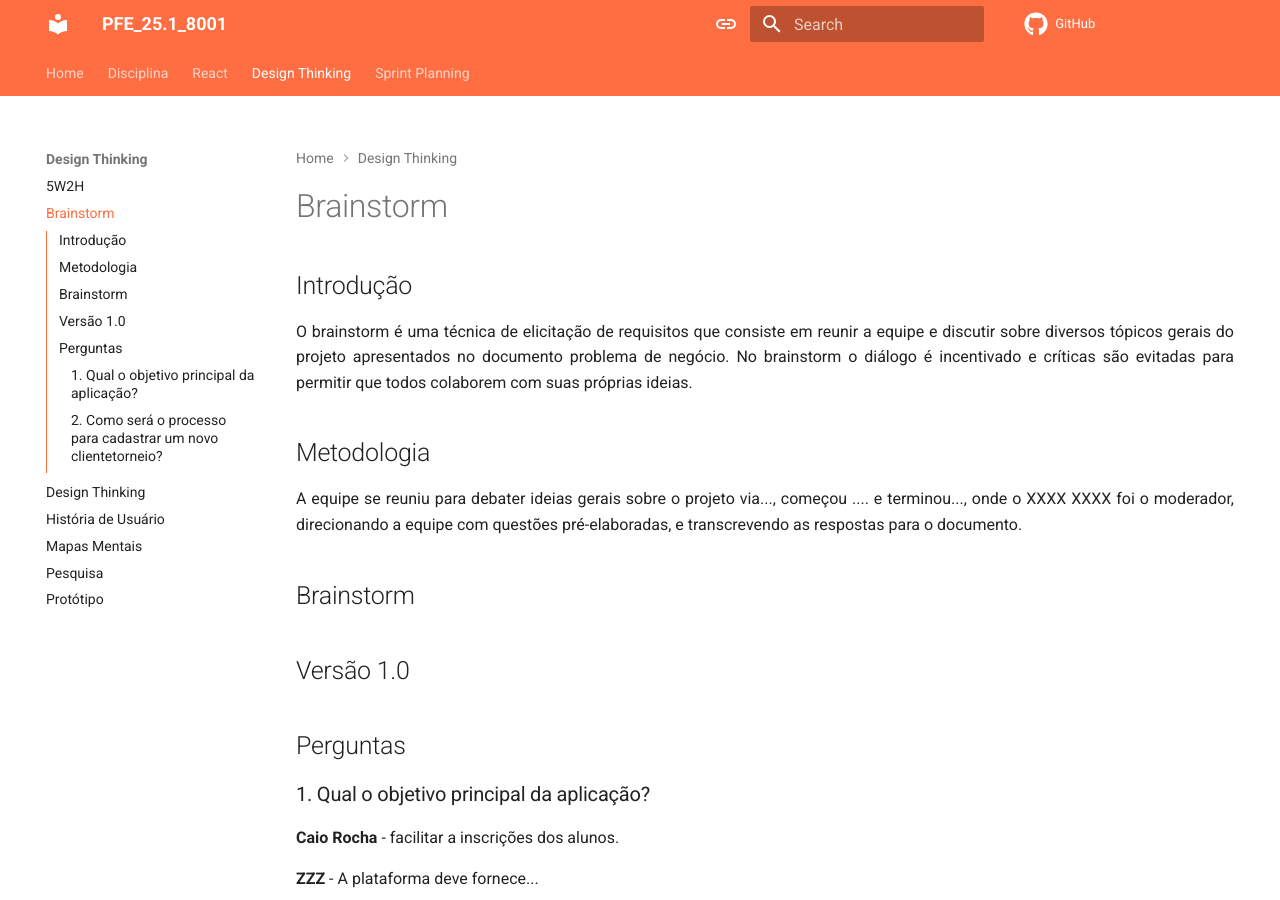
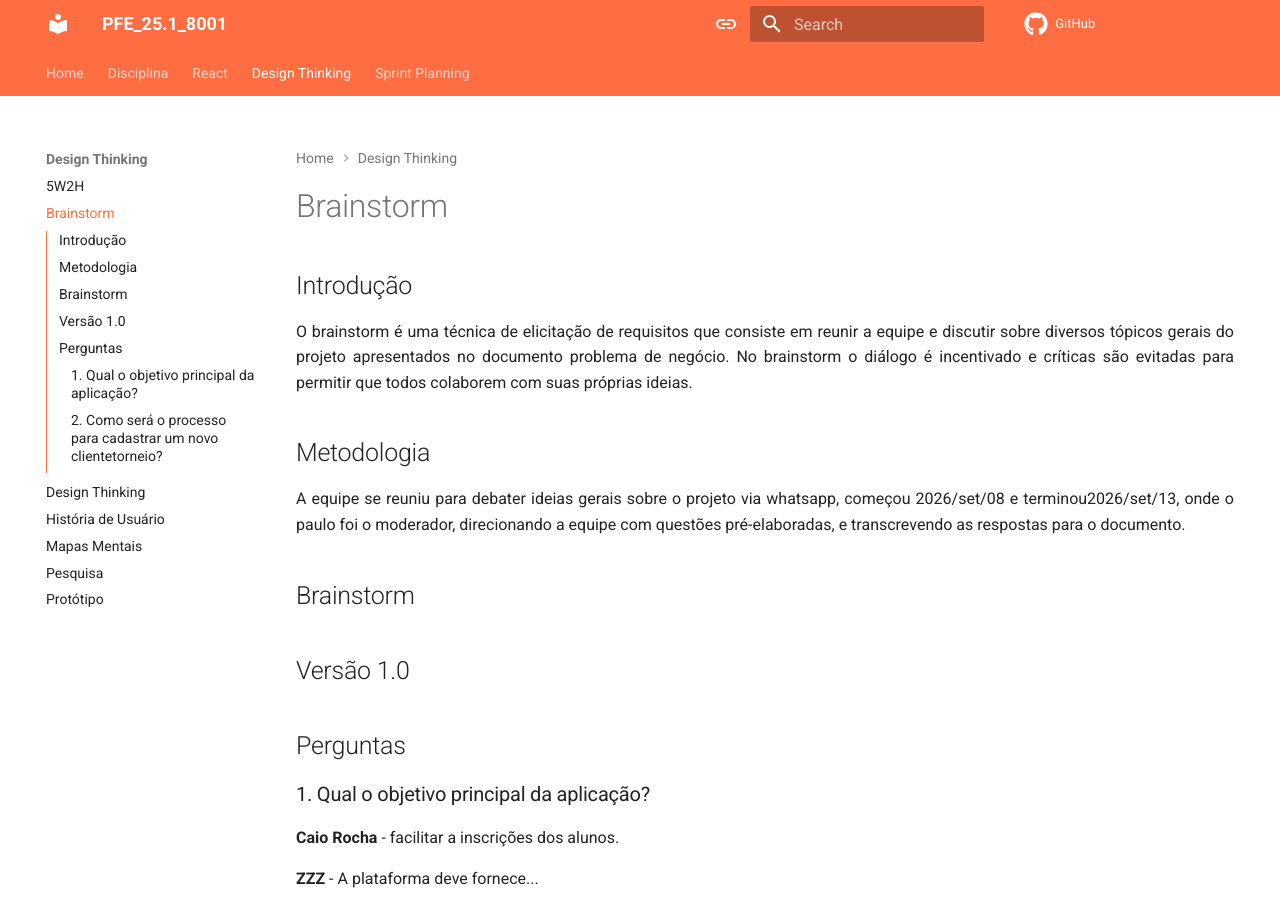
Before and after one commit to Projetos-de-Extensao/PECDI_26.2_8002_II, an MkDocs documentation site: the page built from docs/_Design Thinking/Brainstorm.md, in a window 1280 px wide and 900 px high. Built offline with MkDocs 1.6.1 and Material for MkDocs 9.7.7, drawn with Linux system fonts in a browser that asks for light colours; comment, search, counter and statistics services are not loaded.

Commit message:
Corrige a descrição da metodologia no brainstorm, especificando o uso do WhatsApp e as datas da reunião.

```diff
--- a/docs/_Design Thinking/Brainstorm.md
+++ b/docs/_Design Thinking/Brainstorm.md
@@ -10,7 +10,7 @@ O brainstorm é uma técnica de elicitação de requisitos que consiste em reuni
 
 ## Metodologia
 <p align = "justify">
-A equipe se reuniu para debater ideias gerais sobre o projeto via..., começou .... e terminou..., onde o XXXX XXXX foi o moderador, direcionando a equipe com questões pré-elaboradas, e transcrevendo as respostas para o documento.
+A equipe se reuniu para debater ideias gerais sobre o projeto via whatsapp, começou 2026/set/08 e terminou2026/set/13, onde o paulo foi o moderador, direcionando a equipe com questões pré-elaboradas, e transcrevendo as respostas para o documento.
 </p>
 
 ## Brainstorm
```
